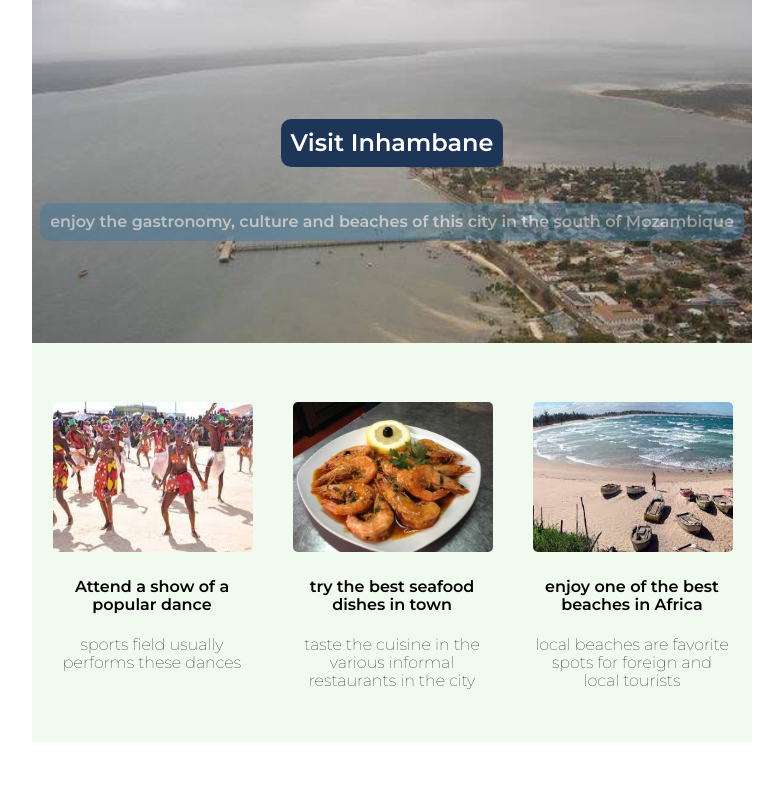
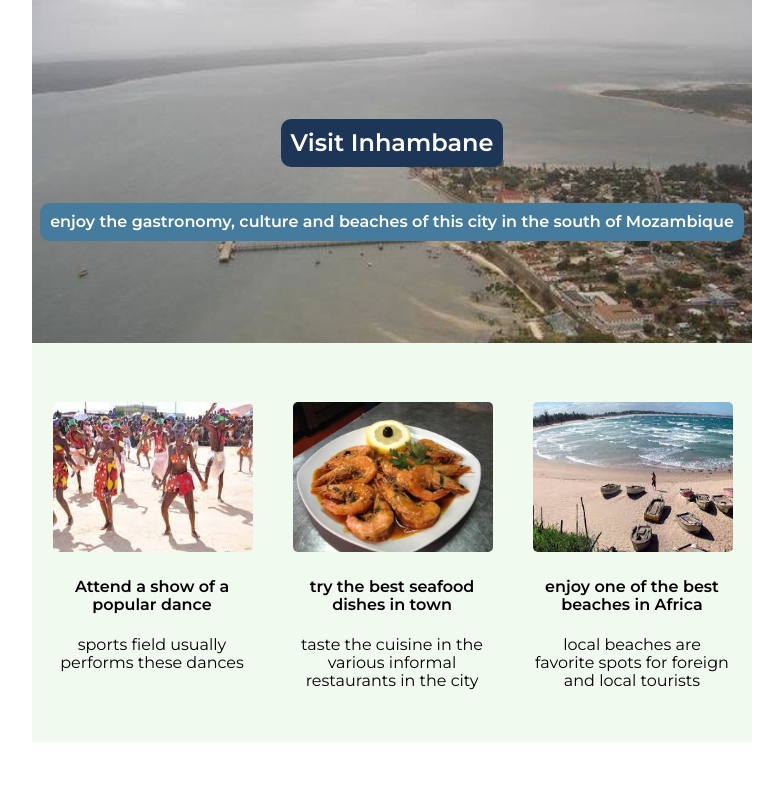
Before and after one commit to fretagi/hometown, a plain HTML site: page index.html in a window 1280 px wide. Shown: the top 789 px of the page, without its empty margins (248-1031 px from the left). Drawn offline with nearby package versions, Linux system fonts and the light colour scheme.

Commit message:
mudando font weight dos labels

```diff
--- a/styles.css
+++ b/styles.css
@@ -50,7 +50,7 @@ h2 {
 
 
 
-    opacity: 0.5;
+    opacity: 1;
 
     font-weight: bold;
 }
@@ -68,7 +68,7 @@ h2 {
 .activ p {
 
 
-    font-weight: 200;
+    font-weight: 400;
 
 }
 
```
